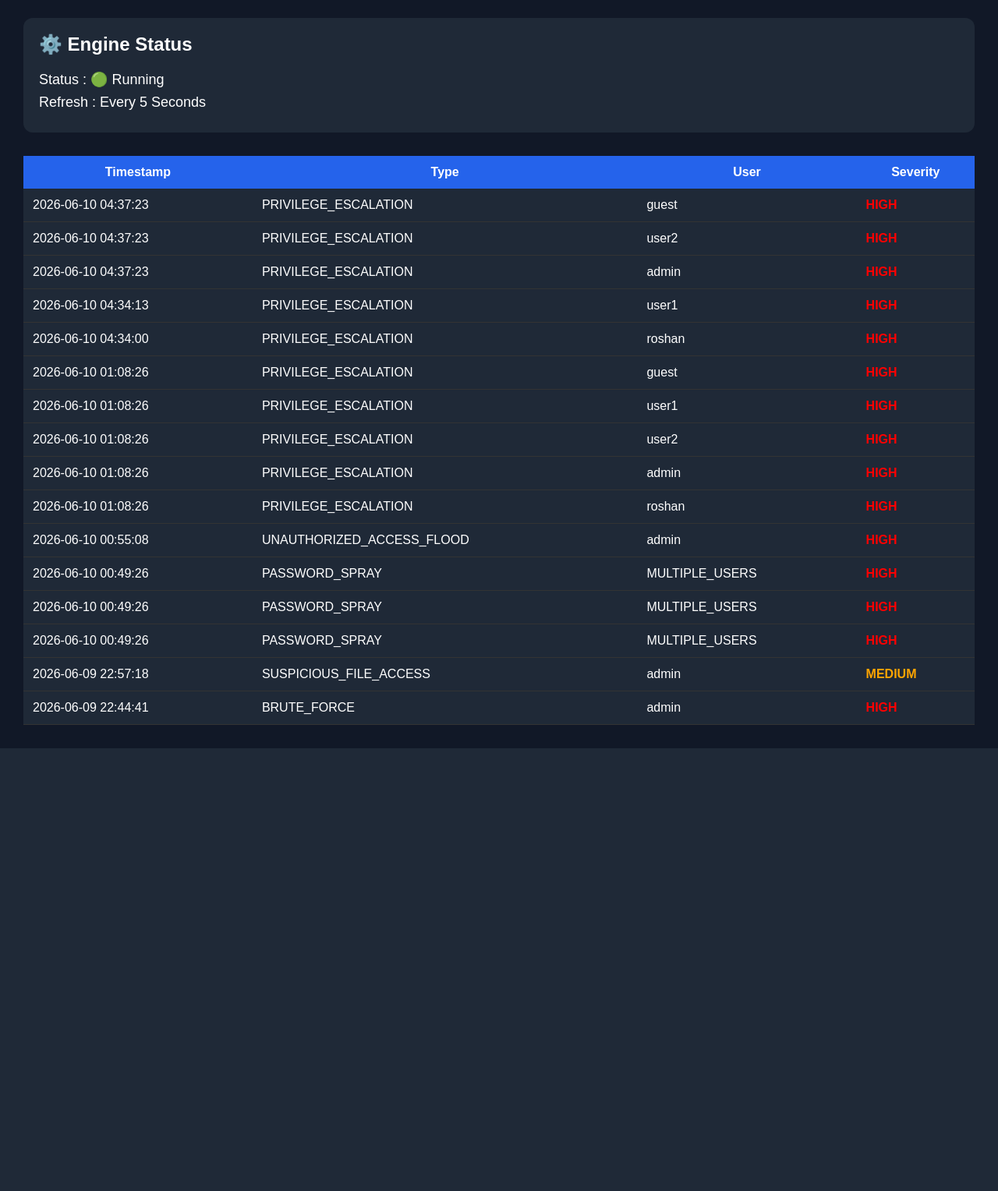
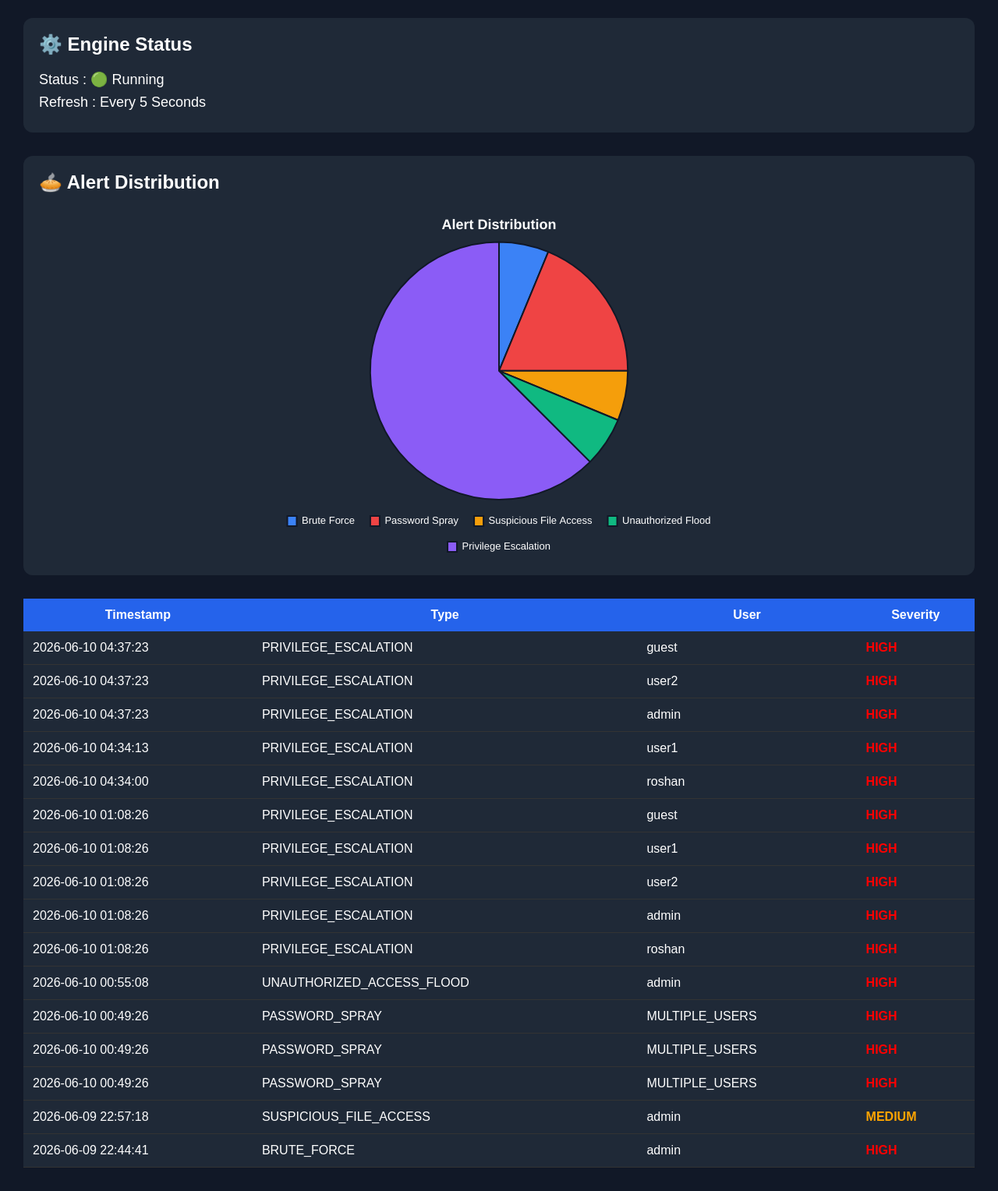
Before and after one commit to Roshanshaik78609/SIEM-LITE, a Flask app: page / in a window 1280 px wide. Shown: the part 501-2029 px from the top of the page at 78% size. Before the commit the page ends 1461 px from the top, so only its background shows below. Run offline with Flask 3, Linux system fonts and the light colour scheme; data comes from the database, SQL or seed files in the repository.

Commit message:
Added dashboard analytics and alert distribution chart

```diff
--- a/backend/log_state.txt
+++ b/backend/log_state.txt
@@ -1 +1 @@
-11716
+13673
--- a/frontend/app.py
+++ b/frontend/app.py
@@ -69,7 +69,13 @@
     low=low,
     type_stats=type_stats,
     engine_status="🟢 Running",
-    refresh_time="Every 5 Seconds"
+    refresh_time="Every 5 Seconds",
+
+    brute_force=type_stats["BRUTE_FORCE"],
+    password_spray=type_stats["PASSWORD_SPRAY"],
+    file_access=type_stats["SUSPICIOUS_FILE_ACCESS"],
+    unauthorized=type_stats["UNAUTHORIZED_ACCESS_FLOOD"],
+    privilege=type_stats["PRIVILEGE_ESCALATION"]
 )
 
 
--- a/frontend/templates/index.html
+++ b/frontend/templates/index.html
@@ -6,6 +6,7 @@
 <title>SIEM-Lite Dashboard</title>
 
 <meta http-equiv="refresh" content="5">
+<script src="https://cdn.jsdelivr.net/npm/chart.js"></script>
 
 <style>
 
@@ -179,6 +180,15 @@
 <p>Refresh : {{ refresh_time }}</p>
 
 </div>
+<div class="stats">
+
+<h2>🥧 Alert Distribution</h2>
+
+<div style="width:700px; height:450px; margin:auto;">
+    <canvas id="pieChart"></canvas>
+</div>
+
+</div>
 
 <table>
 
@@ -212,7 +222,91 @@
 {% endfor %}
 
 </table>
+<script>
 
+const ctx = document.getElementById('pieChart');
+
+new Chart(ctx, {
+
+    type: 'pie',
+
+    data: {
+
+        labels: [
+            'Brute Force',
+            'Password Spray',
+            'Suspicious File Access',
+            'Unauthorized Flood',
+            'Privilege Escalation'
+        ],
+
+        datasets: [{
+
+            data: [
+                {{ brute_force }},
+                {{ password_spray }},
+                {{ file_access }},
+                {{ unauthorized }},
+                {{ privilege }}
+            ],
+
+            backgroundColor: [
+                '#3b82f6',
+                '#ef4444',
+                '#f59e0b',
+                '#10b981',
+                '#8b5cf6'
+            ],
+
+            borderColor: "#111827",
+            borderWidth: 2
+
+        }]
+    },
+
+    options: {
+
+        responsive: true,
+        maintainAspectRatio: false,
+
+        plugins: {
+
+            legend: {
+
+                position: 'bottom',
+
+                labels: {
+
+                    color: 'white',
+                    boxWidth: 12,
+                    padding: 20,
+                    font: {
+                        size: 13
+                    }
+
+                }
+
+            },
+
+            title: {
+
+                display: true,
+                text: 'Alert Distribution',
+                color: 'white',
+                font: {
+                    size: 18
+                }
+
+            }
+
+        }
+
+    }
+
+});
+
+</script>
 </body>
 
+
 </html>
```
